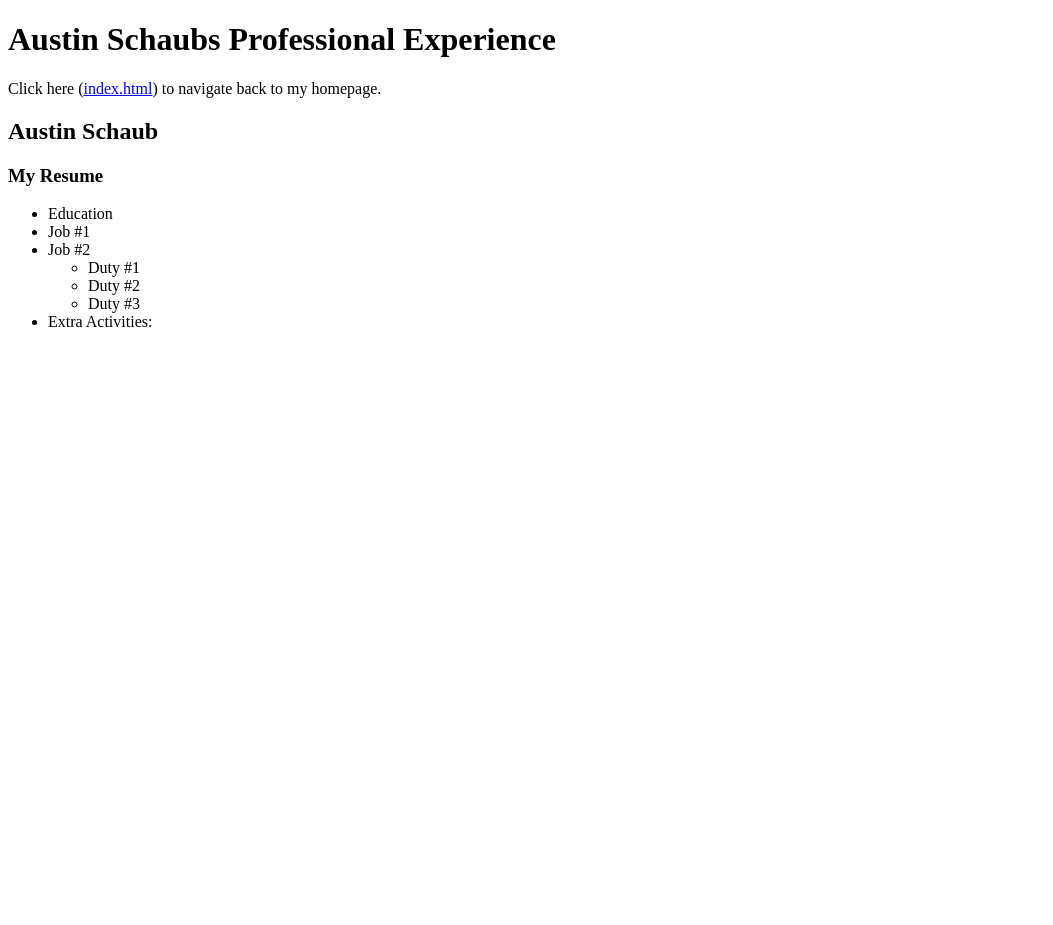
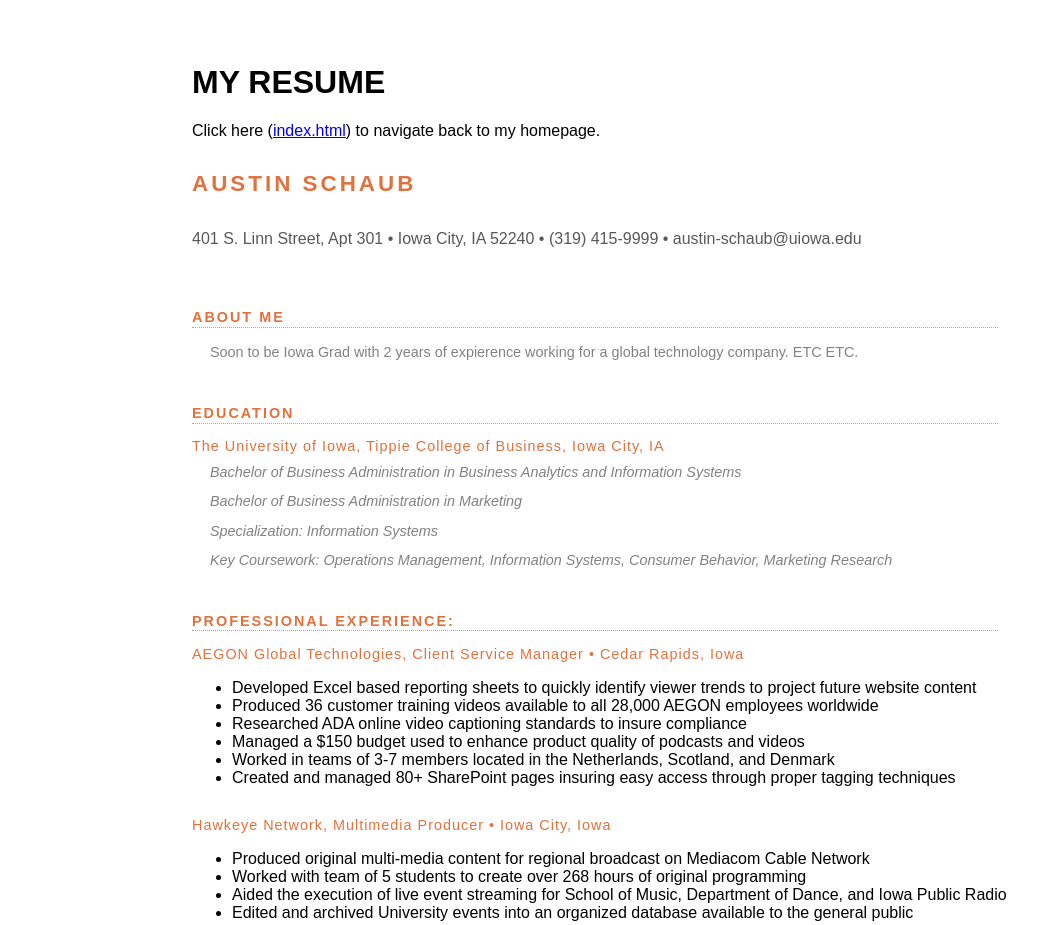
Before and after one commit to austinschaub/Web-Site-Design, a plain HTML site: page resume.html in a window 1280 px wide. Shown: the whole page, without its empty margins (0-1053 px from the left). Before the commit the page ends 800 px from the top, so only its background shows below. Drawn offline with Linux system fonts and the light colour scheme.

Commit message:
Added stylesheet to resume as well as updated resume

```diff
--- a/resume.html
+++ b/resume.html
@@ -1,33 +1,70 @@
 <!doctype html>
 <html lang="en">
+
   <head>
   <meta charset="utf-8">
-  <title>Creating Links</title>
+  <link href="stylesheet.css" media="screen" rel="stylesheet" type="text/css" />
+
+
+
+  <title>Austin Schaub</title>
   </head>
+
   <body>
-    <h1>Austin Schaubs Professional Experience</h1>
+
+
+    <h1>MY RESUME</h1>
 
 	<p>Click here (<a href="index.html" title="navigate to main page in same directory">index.html</a>) to navigate back to my homepage.</p>
 
 
-    <h2>Austin Schaub</h2>
+	<header>
+	<h1 class="name">Austin Schaub </h1>
 
-	<h3>My Resume</h3>
-   <ul>
-      <li>Education  </li>
-      <li>Job #1   </li>
-      <li>Job #2
+	<p class="contact-info">401 S. Linn Street, Apt 301 • Iowa City, IA 52240 • (319) 415-9999 • austin-schaub@uiowa.edu </p>
+	</header>
+
+<section class="resume">
+
+   <h2 class="category-headers"> About me</h2><hr>
+		<p class="category-description-main">Soon to be Iowa Grad with 2 years of expierence working for a global technology company. ETC ETC.
+   <h2 class="category-headers">Education</h2><hr>
+		<p class="primary-titles"> The University of Iowa, Tippie College of Business, Iowa City, IA</p>
+		<p class="category-details"> Bachelor of Business Administration in Business Analytics and Information Systems</p>
+		<p class="category-details">  Bachelor of Business Administration in Marketing</p>
+		<p class="category-details"> Specialization: Information Systems </p>
+		<p class="category-details">  Key Coursework: Operations Management, Information Systems, Consumer Behavior, Marketing Research </p>
+
+
+
+	<h2 class="category-headers"> Professional Experience: </h2><hr>
+
+		<p class="primary-titles">AEGON Global Technologies, Client Service Manager • Cedar Rapids, Iowa </p>
+		<p class="category-description">
+		<ul>
+		  <li>Developed Excel based reporting sheets to quickly identify viewer trends to project future website content    </li>
+		  <li>Produced 36 customer training videos available to all 28,000 AEGON employees worldwide  </li>
+		  <li>Researched ADA online video captioning standards to insure compliance </li>
+		  <li>Managed a $150 budget used to enhance product quality of podcasts and videos   </li>
+		  <li>Worked in teams of 3-7 members located in the Netherlands, Scotland, and Denmark</li>
+		  <li>Created and managed 80+ SharePoint pages insuring easy access through proper tagging techniques      </li>
+		</ul>
+	  </p>
+
+		<p class="primary-titles">Hawkeye Network, Multimedia Producer • Iowa City, Iowa </p>
+		<p class="category-description">
         <ul>
-          <li>Duty #1    </li>
-          <li>Duty #2  </li>
-          <li>Duty #3   </li>
+          <li>Produced original multi-media content for regional broadcast on Mediacom Cable Network   </li>
+          <li>Worked with team of 5 students to create over 268 hours of original programming </li>
+          <li>Aided the execution of live event streaming for School of Music, Department of Dance, and Iowa Public Radio  </li>
+		  <li>Edited and archived University events into an organized database available to the general public </li>
         </ul>
-      </li>
-      <li>Extra Activities: </li>
-    </ul>
+		</P>
 
 
 
 
+
+ </section>
   </body>
 </html>
--- /dev/null
+++ b/stylesheet.css
@@ -0,0 +1,89 @@
+body {
+  background-color: white;
+  font-family: 'Gudea', sans-serif;
+  margin: 5% 15% 5% 15%;
+}
+
+
+.name {
+  color: #DF723E;
+  display: inline-block;
+  font-size: 1.4em;
+  letter-spacing: 3px;
+  text-transform: uppercase;
+}
+
+
+.contact-information {
+  color: #808284;
+  display: inline-block;
+  font-size: .8em;
+  letter-spacing: 1px;
+  line-height: .9em;
+  text-transform: uppercase;
+}
+
+.contact-info {
+  color: #58585B;
+  display: inline-block;
+  margin-bottom: 2%;
+  margin-top: 1.1em;
+  text-decoration: none;
+}
+
+
+.primary-titles {
+  color: #DF723E;
+  display: inline-block;
+  font-size: .9em;
+  letter-spacing: 1px;
+  margin-bottom: -1%;
+  text-decoration: none;
+}
+
+
+.category-headers {
+  color: #DF723E;
+  font-size: .9em;
+  letter-spacing: 2px;
+  margin-top: 3em;
+  margin-bottom: .1em;
+  text-transform: uppercase;
+}
+
+.category-details {
+  color: #808284;
+  font-size: .9em;
+  font-style: italic;
+  line-height: 1.4em;
+  margin-bottom: 1%;
+  margin-left: 2%;
+  margin-top: .5em;
+  /*margin-top: -1%;*/
+}
+
+.category-description-main {
+  color: #808284;
+  font-size: .9em;
+  line-height: 1.4em;
+  margin-bottom: 1%;
+  margin-left: 2%;
+  margin-right: 7%;
+  margin-top: 1em;
+}
+
+.category-description {
+  color: #808284;
+  font-size: .9em;
+  line-height: 1.4em;
+  margin-bottom: 1%;
+  margin-left: 2%;
+  margin-right: 7%;
+  margin-top: .01em;
+}
+
+hr {
+  border: 1px dotted #A7A9AB;
+  border-style: none none dotted;
+  margin: 0 10% 0 0;
+}
```
